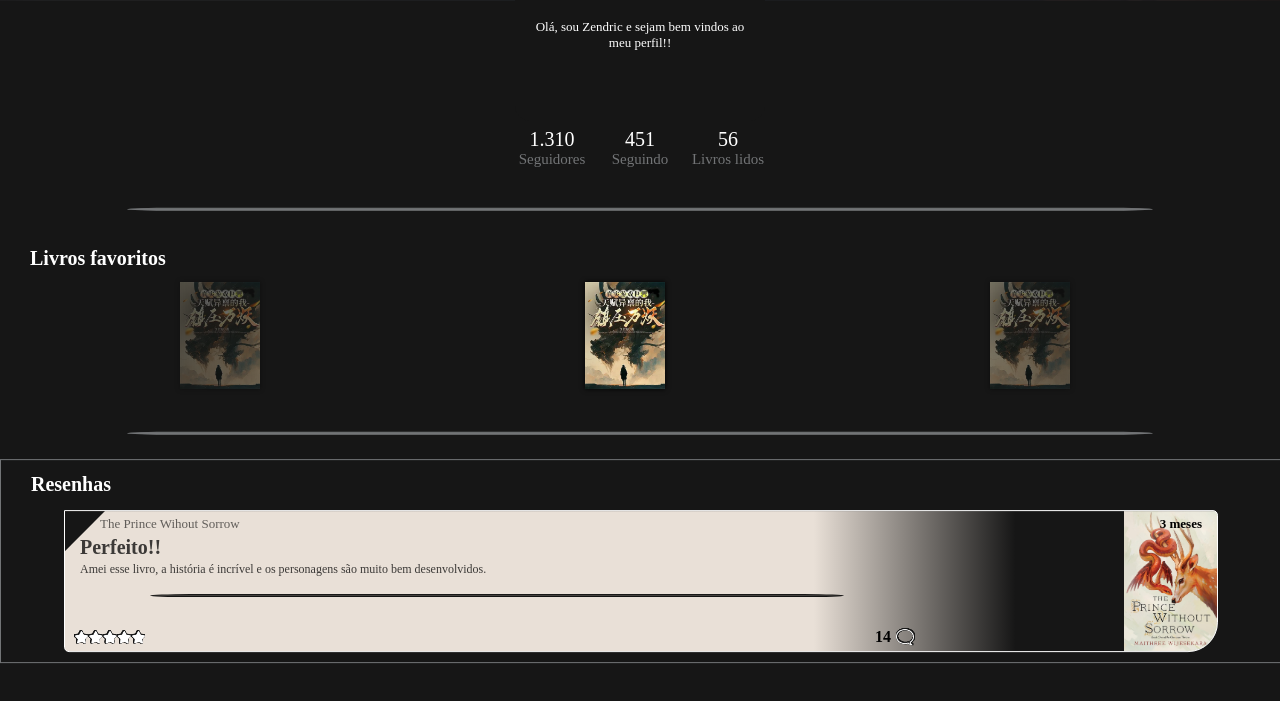
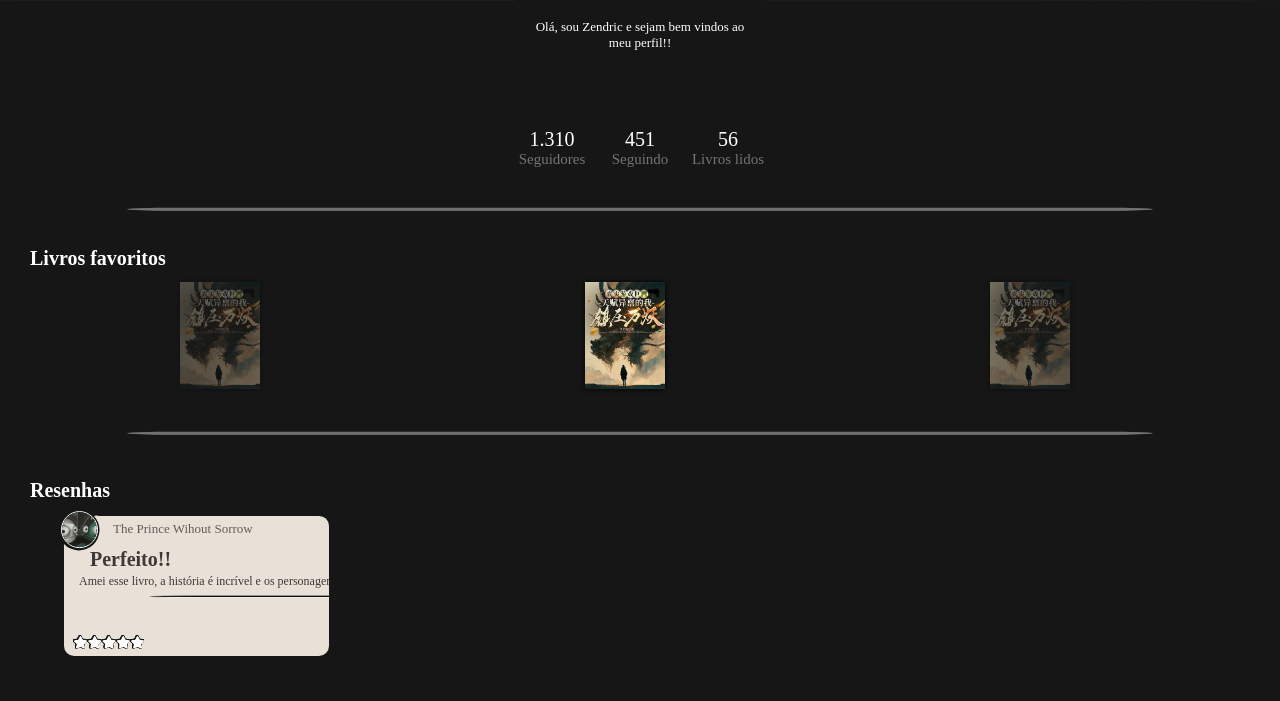
Before and after one commit to LayoTito/Visions, a plain HTML site: page View/Profile/structure.html in a window 1280 px wide. Shown: the part 279-980 px from the top of the page. Drawn offline with Linux system fonts and the light colour scheme.

Commit message:
Profile review updated

```diff
--- a/View/Profile/review.css
+++ b/View/Profile/review.css
@@ -9,12 +9,8 @@
     left: 0;
     transform: translate(0%, -50%);
 
-    padding-bottom: 10px;
-
     width: 100%;
     height: auto;
-
-    border: 1px solid #727476;
 
 }
 
@@ -37,10 +33,12 @@
 
     color: rgba(0, 0, 0, 0.745);
 
-    border: 1px solid white;
+    clip-path: path("M 0,30 A 7,7 0,0,1 0,28 A 10,10 0,0,0 30,0 A 7,7 0,0,1 35,0 L 255,0 A 10,10 0,0,1 265,10 L 265,130 A 10,10 0,0,1 255,140 L 10,140 A 10,10 0,0,1 0,130 L 0,30 Z");
 
-    border-radius: 0px 5px 30px 5px;
-
+    filter: drop-shadow(0.4px 0px 0.1px white)
+    drop-shadow(0px 0.3px 0.1px white)
+    drop-shadow(-0.3px 0px 0.1px white)
+    drop-shadow(0px -0.3px 0.1px white);
 
     background-image:
         linear-gradient(to right, #e9e0d7 65%, transparent, transparent),
@@ -49,7 +47,23 @@
     background-repeat: no-repeat;
     background-position: right;
 
-    overflow: hidden;
+}
+
+.icon {
+
+    position: absolute;
+    z-index: 1;
+
+    top: 45px;
+    left: calc(5% - 3px);
+
+    width: 35px;
+    height: 35px;
+
+    border: 1px solid white;
+    border-radius: 50%;
+    object-fit: cover;
+
 }
 
 .review .box .top-info {
@@ -65,25 +79,10 @@
 
 }
 
-.review .box .top-info .triangle {
-
-    position: absolute;
-
-    width: 40px;
-    height: 40px;
-
-    background: #161616;
-
-    clip-path: polygon(0% 0%, 0% 100%, 100% 100%);
-
-    rotate: 90deg;
-
-}
-
 .review .box .top-info .book-title {
 
     margin-top: 5px;
-    margin-left: 35px;
+    margin-left: 49px;
 
     font-size: 13px;
     color: #00000096;
@@ -108,7 +107,7 @@
     display: flex;
     flex-direction: column;
 
-    top: 20px;
+    top: 27px;
     left: 0;
 
     width: 75%;
@@ -120,7 +119,7 @@
 .review .box .content h1 {
 
     margin-top: 5px;
-    margin-left: 15px;
+    margin-left: 26px;
 
     font-size: 20px;
 
@@ -141,14 +140,13 @@
 
     align-self: center;
 
-    margin-top: 5px;
+    margin-top: -6px;
 
     width: 80%;
-    height: 1px;
+    height: 0.5px;
 
-    border: 1px solid rgba(0, 0, 0, 0.711);
     border-radius: 80px/100%;
-    background-color: rgba(0, 0, 0, 0.711);
+    background-color: rgba(0, 0, 0, 0.937);
 
 }
 
--- a/View/Profile/structure.html
+++ b/View/Profile/structure.html
@@ -87,9 +87,11 @@
 
         <h1 class="title">Resenhas</h1>
 
+        <img src="../../Images/repo_icon.jpg" class="icon" alt="Profile icon">
+
         <div class="box">
+
             <div class="top-info">
-                <div class="triangle"></div>
 
                 <p class="book-title">The Prince Wihout Sorrow</p>
                 <p class="release-date">3 meses</p>
```
Also changed, not shown: Images/repo_icon.jpg (added).
